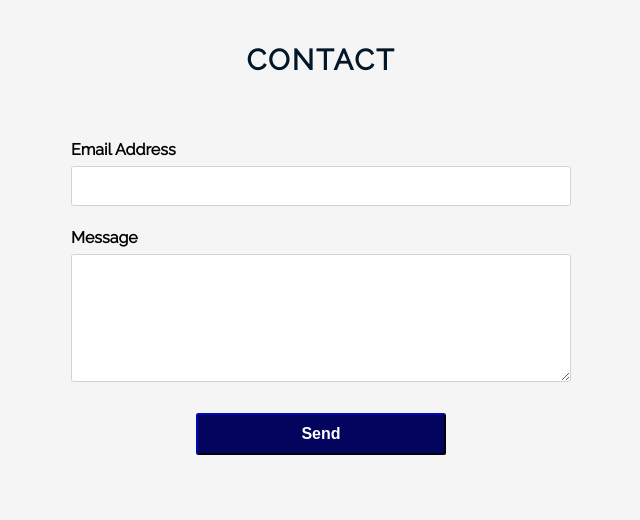
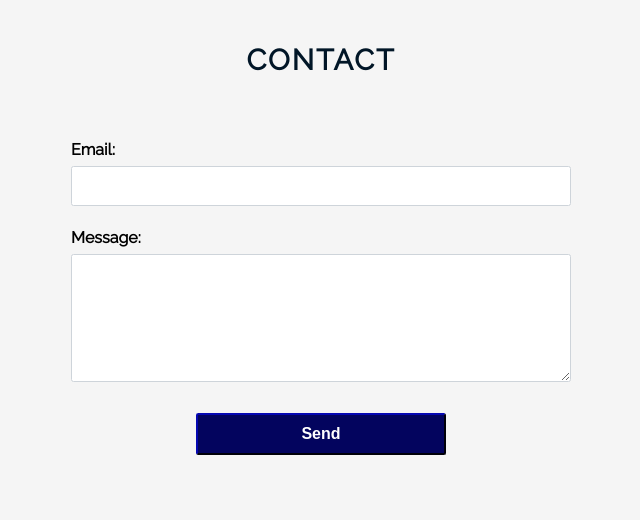
Before and after one commit to Andrew-Kil/andrewkil.com, a React (Create React App) app: page / in a window 1280 px wide. Shown: the part 5720-6240 px from the top of the page, without its empty margins (319-959 px from the left). Built offline with nearby package versions, Linux system fonts and the light colour scheme; some icons are missing.

Commit message:
update ContactForm

```diff
--- a/src/components/ContactForm/ContactForm.js
+++ b/src/components/ContactForm/ContactForm.js
@@ -1,120 +1,57 @@
-import React, { useState, useEffect } from "react";
+import React, { useState } from "react";
 import axios from "axios";
 import "./ContactForm.css";
 
 const ContactForm = () => {
-  const [inputs, setInputs] = useState({
-    email: "",
-    message: "",
-  });
   const [serverState, setServerState] = useState({
     submitting: false,
     status: null,
   });
-  const [fieldErrors, setFieldErrors] = useState({});
 
-  const validationRules = {
-    email: (val) => val && /^[^\s@]+@[^\s@]+\.[^\s@]+$/.test(val),
-    message: (val) => !!val,
-  };
-
-  const validate = () => {
-    let errors = {};
-    let hasErrors = false;
-    for (let key of Object.keys(inputs)) {
-      errors[key] = !validationRules[key](inputs[key]);
-      hasErrors |= errors[key];
-    }
-    setFieldErrors((prev) => ({ ...prev, ...errors }));
-    return !hasErrors;
-  };
-
-  const renderFieldError = (field) => {
-    if (fieldErrors[field]) {
-      return <p className="errorMsg">Please enter a valid {field}.</p>;
-    }
-  };
-
-  const handleOnChange = (event) => {
-    event.persist();
-    setInputs((prev) => ({
-      ...prev,
-      [event.target.id]: event.target.value,
-    }));
-  };
-
-  const handleServerResponse = (ok, msg) => {
+  const handleServerResponse = (ok, msg, form) => {
     setServerState({
       submitting: false,
       status: { ok, msg },
     });
     if (ok) {
-      setFieldErrors({});
-      setInputs({
-        email: "",
-        message: "",
-      });
+      form.reset();
     }
   };
 
-  const handleOnSubmit = (event) => {
-    event.preventDefault();
-    if (!validate()) {
-      return;
-    }
+  const handleOnSubmit = (e) => {
+    e.preventDefault();
+    const form = e.target;
     setServerState({ submitting: true });
     axios({
-      method: "POST",
+      method: "post",
       url: "https://formspree.io/mlepnzay",
-      data: inputs,
+      data: new FormData(form),
     })
       .then((r) => {
-        handleServerResponse(true, "Your message has been sent. Thank you!");
+        handleServerResponse(
+          true,
+          "Your message has been sent. Thank you!",
+          form
+        );
       })
       .catch((r) => {
-        handleServerResponse(false, r.response.data.error);
+        handleServerResponse(false, r.response.data.error, form);
       });
   };
-
-  useEffect(() => {
-    if (Object.keys(fieldErrors).length > 0) {
-      validate();
-    }
-  }, [inputs]);
 
   return (
     <div id="contact" className="component-container">
       <h3>Contact</h3>
-
-      <form
-        onSubmit={handleOnSubmit}
-        noValidate
-        action="https://formspree.io/mlepnzay"
-        method="POST"
-        className="form-container">
-        <label htmlFor="email">Email Address</label>
-        <input
-          id="email"
-          type="email"
-          name="email"
-          onChange={handleOnChange}
-          value={inputs.email}
-          className={fieldErrors.email ? "error" : ""}
-        />
-        {renderFieldError("email")}
-        <label htmlFor="message">Message</label>
-        <textarea
-          id="message"
-          name="message"
-          onChange={handleOnChange}
-          value={inputs.message}
-          className={fieldErrors.message ? "error" : ""}></textarea>
-        {renderFieldError("message")}
+      <form onSubmit={handleOnSubmit} className="form-container">
+        <label htmlFor="email">Email:</label>
+        <input id="email" type="email" name="email" required />
+        <label htmlFor="message">Message:</label>
+        <textarea id="message" name="message"></textarea>
         <button type="submit" disabled={serverState.submitting}>
           Send
         </button>
         {serverState.status && (
-          <p className={!serverState.status.ok ? "errorMsg" : "success"}>
+          <p className={!serverState.status.ok ? "errorMsg" : ""}>
             {serverState.status.msg}
           </p>
         )}
```
